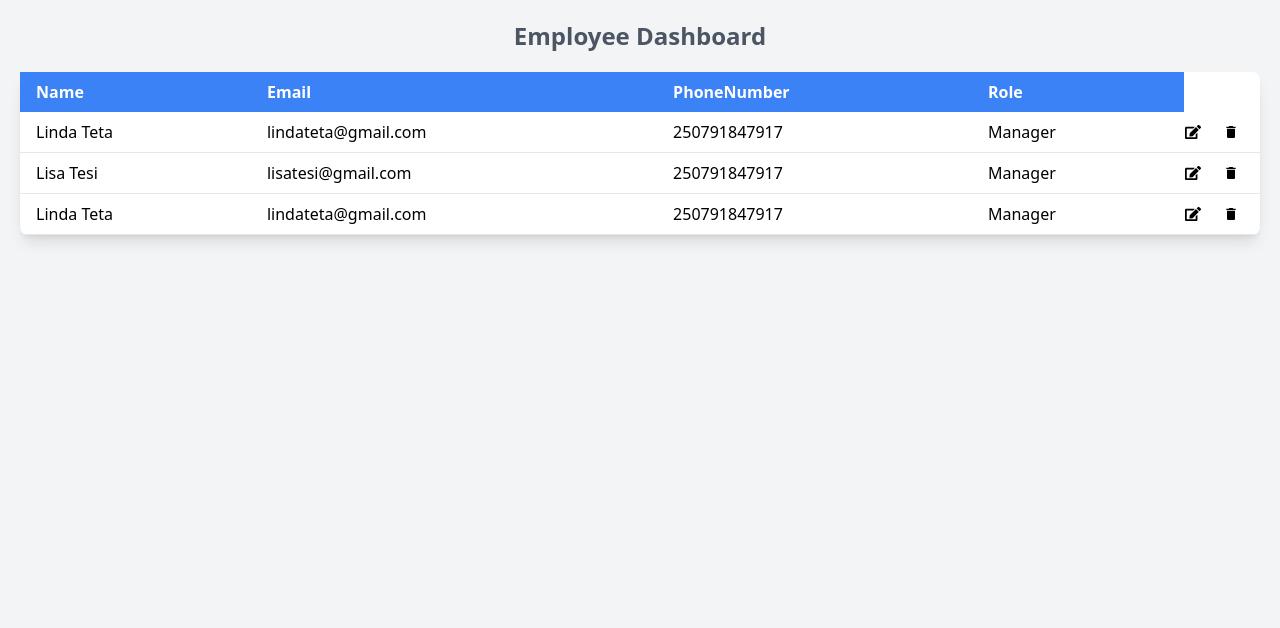
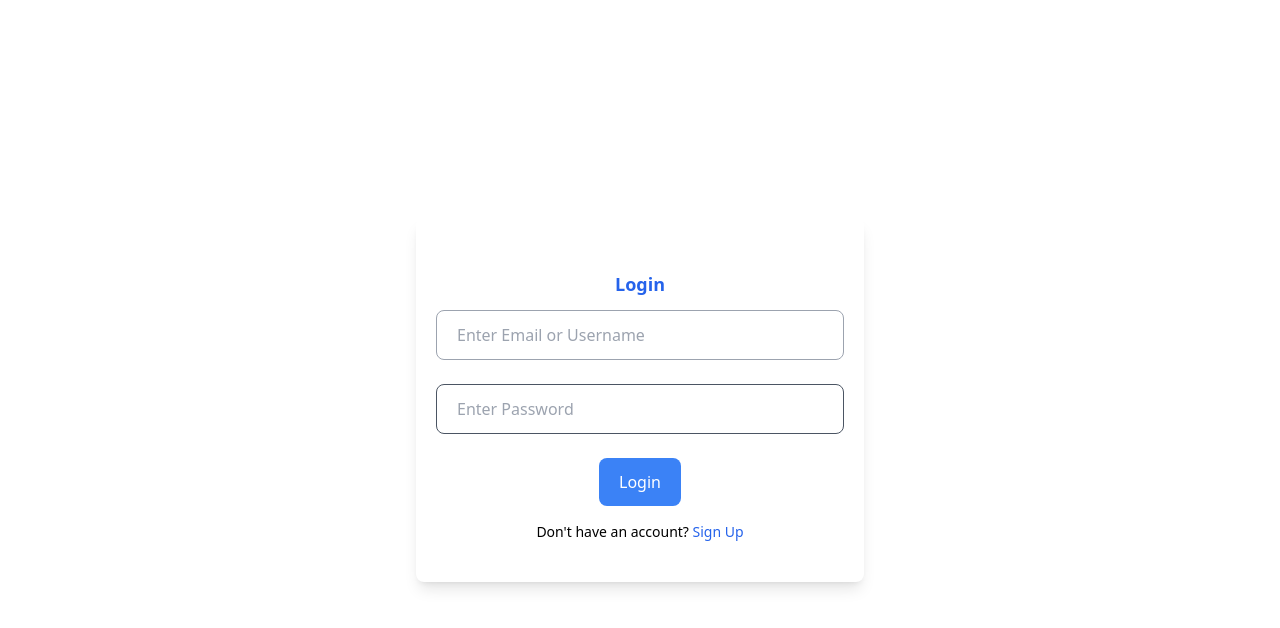
Before and after one commit to SIGYE/RCA-learn, a React (Vite) app in the folder react/rest-app/: page / in a window 1280 px wide. Shown: the top 628 px of the page. Built offline with nearby package versions, Linux system fonts and the light colour scheme.

Commit message:
dashboard routes

```diff
--- a/react/rest-app/src/App.jsx
+++ b/react/rest-app/src/App.jsx
@@ -8,18 +8,14 @@ import Dashboard from './components/Dashboard';
 
 function App() {
   return (
-    // <Router>
-    //   <Routes>
-    //     <Route path="/" element={<Login />} />
-    //     <Route path="/signup" element={<SignUp />} />
-    //   </Routes>
-    // </Router>
-    // <>
-    // <AddForm/>
-    // </>
-    <>
-    <Dashboard/>
-    </>
+    <Router>
+      <Routes>
+        <Route path="/" element={<Login />} />
+        <Route path="/signup" element={<SignUp />} />
+        <Route path='/dashboard' element={<Dashboard/>}/>
+      </Routes>
+    </Router>
+
   );
 }
 
--- a/react/rest-app/src/components/Login.jsx
+++ b/react/rest-app/src/components/Login.jsx
@@ -11,7 +11,7 @@ const Login = () => {
                 <input type="email" placeholder='Enter Email or Username' className='w-full border border-gray-400 rounded-lg px-5 py-3 text-gray-600' />
                 <input type="password" id='password' placeholder='Enter Password' className='w-full border border-gray-600 rounded-lg px-5 py-3 text-gray-600' />
                 <div className='flex justify-center'>
-                <button className='px-5 py-3 rounded-lg bg-blue-600 top-5 hover:bg-blue-500 text-white items-center'>Login</button>
+                  <Link to="/dashboard" className='px-5 py-3 rounded-lg bg-blue-500 text-white items-center'>Login</Link>
                 </div>
               </form>
             </div>
--- a/react/rest-app/src/components/SignUp.jsx
+++ b/react/rest-app/src/components/SignUp.jsx
@@ -13,7 +13,7 @@ const SignUp = () => {
                     <input type="password" id="password" placeholder='Enter Password' className='w-full border border-gray-400 rounded-lg text-gray-600 px-5 py-3'/>
                     <input type="password" id="password" placeholder='Confirm Password' className='w-full border border-gray-400 rounded-lg text-gray-600 px-5 py-3'/>
                     <div className='flex justify-center'>
-                    <button className='px-3 py-2 bg-blue-600 font-semibold text-white rounded-lg top-5'>Sign up</button>
+                        <Link to="/dashboard" className='px-5 py-2 bg-blue-500  text-white rounded-lg items-center'>Sign Up</Link>
                     </div>
                 </form>
             </div>
```
